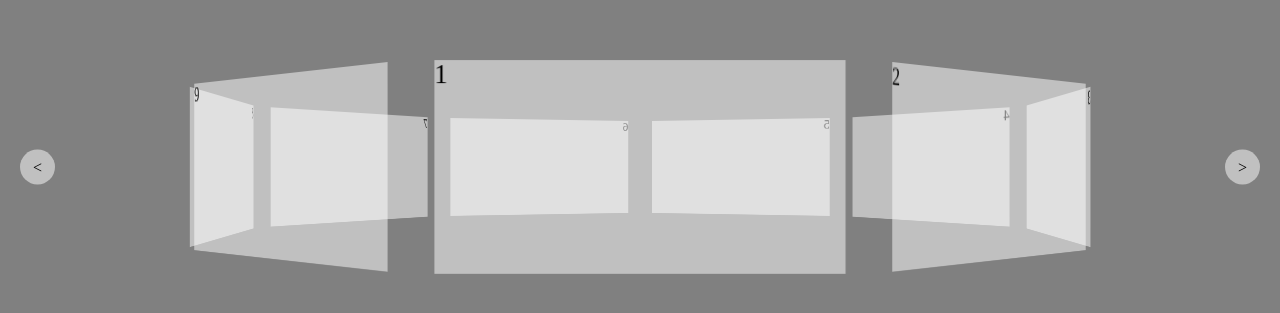
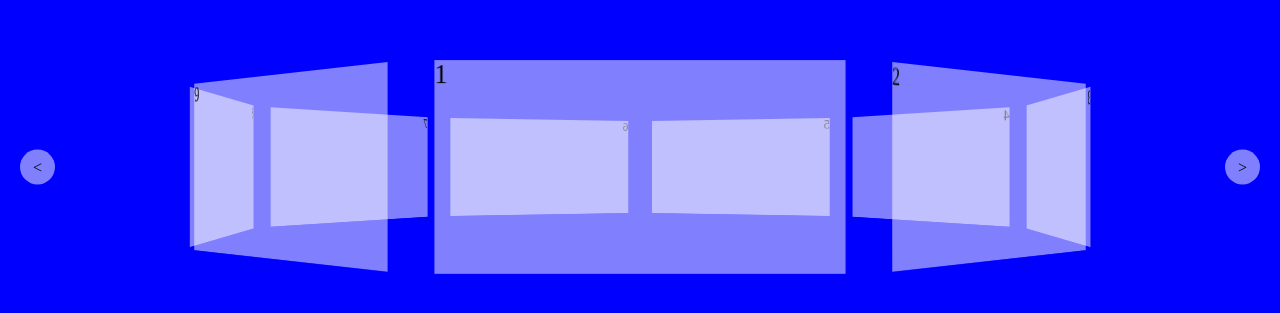
Before and after one commit to tomkaar/karusell, a plain HTML site: page index.html in a window 1280 px wide. Shown: the part 233-546 px from the top of the page. Drawn offline with Linux system fonts and the light colour scheme.

Commit message:
Background blue

```diff
--- a/style.css
+++ b/style.css
@@ -3,7 +3,7 @@ body, html {
 	padding: 0;
 	height: 100%;
 	width: 100%;
-	background: gray;
+	background: blue;
 }
 
 .container {
```
